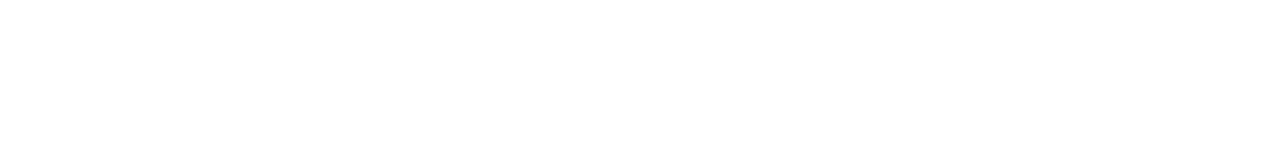
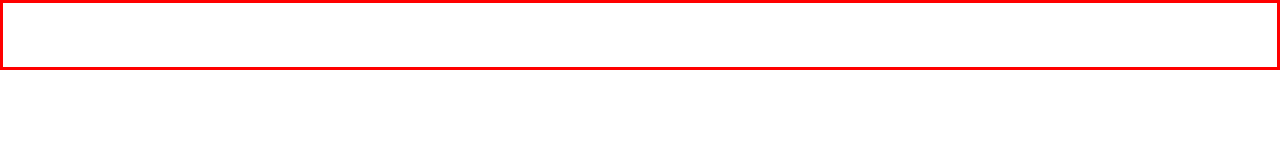
Before and after one commit to magnusson17/html-css-booleaner, a plain HTML site: page index.html in a window 1280 px wide. Drawn offline with Linux system fonts and the light colour scheme.

Commit message:
inserimento header, prova bordo

```diff
--- a/asset/css/style.css
+++ b/asset/css/style.css
@@ -3,3 +3,8 @@
     padding: 0;
     box-sizing: border-box;
 }
+
+header {
+    height: 70px;
+    border: 3px solid red;
+}
--- a/index.html
+++ b/index.html
@@ -4,9 +4,13 @@
     <meta charset="UTF-8">
     <meta http-equiv="X-UA-Compatible" content="IE=edge">
     <meta name="viewport" content="width=device-width, initial-scale=1.0">
+
+    <link rel="stylesheet" href="./asset/css/style.css">
     <title>Document</title>
 </head>
 <body>
+    <header>
 
+    </header>
 </body>
 </html>
```
